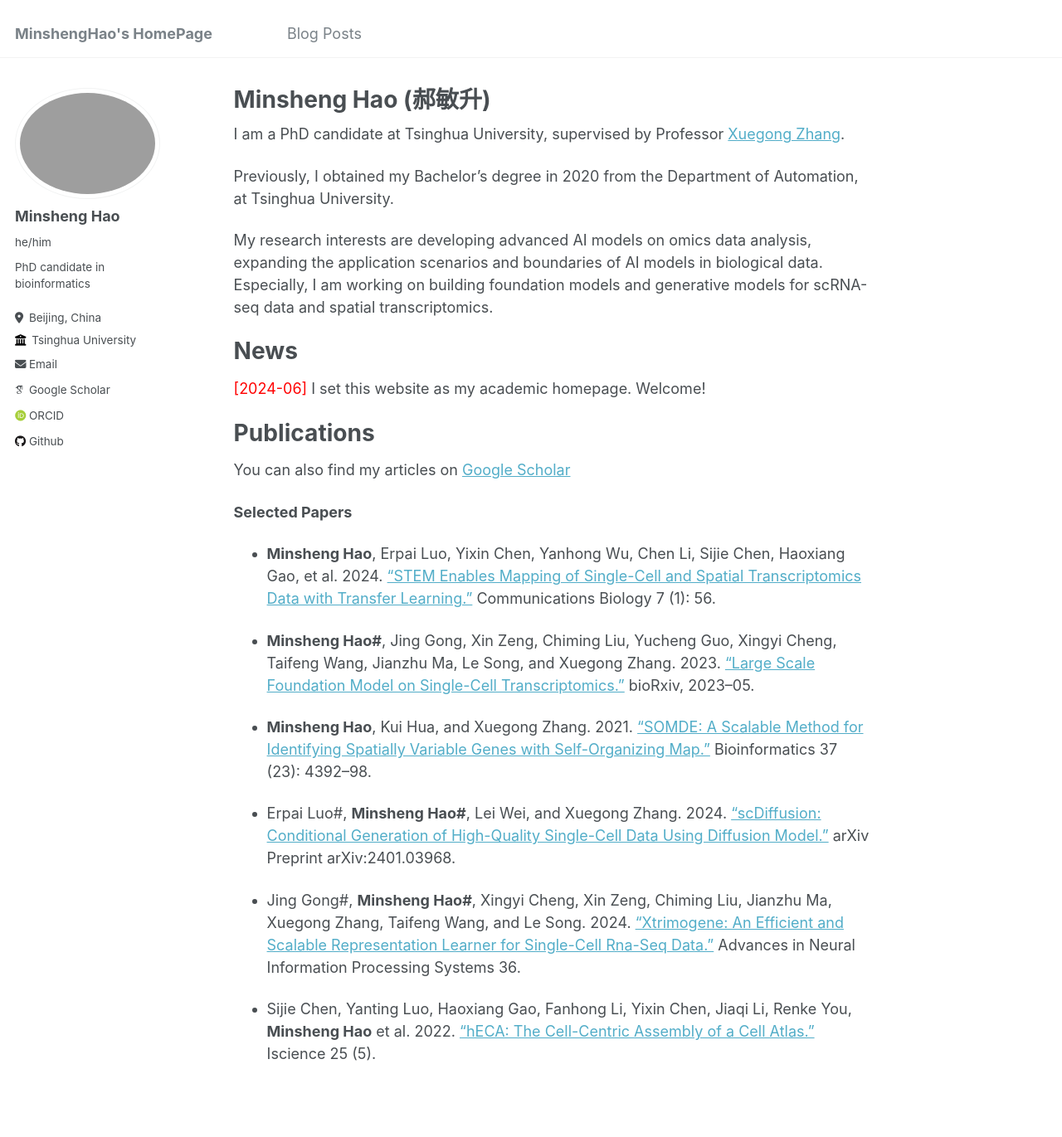
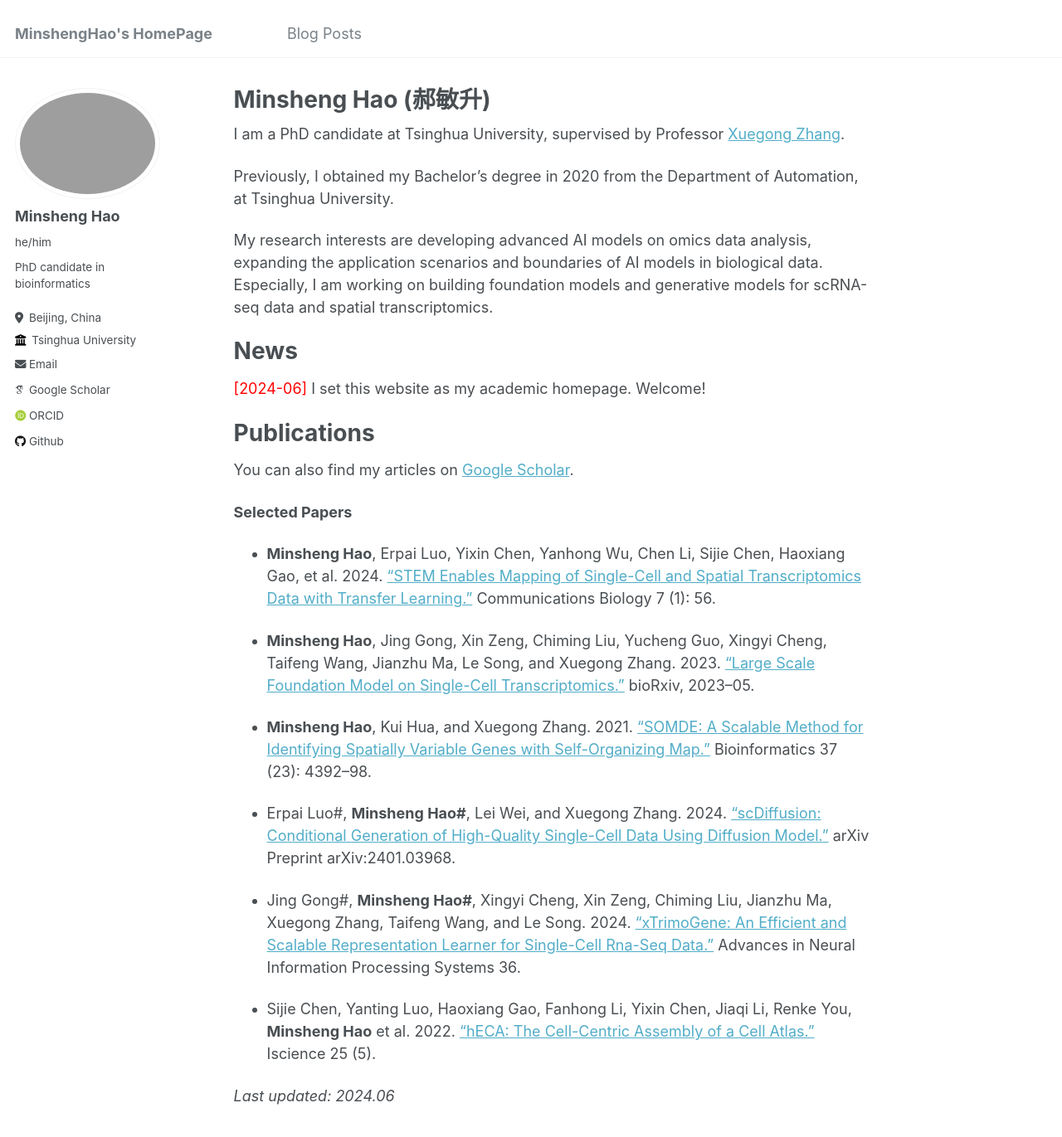
Before and after one commit to WhirlFirst/WhirlFirst.github.io, a Jekyll site: the page built from _pages/about.md, in a window 1280 px wide and 1400 px high. Shown: the top 1371 px of the window at 83% size. Built offline with Jekyll 4.4.1, drawn with Linux system fonts in a browser that asks for light colours; some web fonts are replaced.

Commit message:
modified:   _pages/about.md

```diff
--- a/_pages/about.md
+++ b/_pages/about.md
@@ -18,18 +18,20 @@ News
 
 Publications
 ======
-You can also find my articles on [Google Scholar](https://scholar.google.com/citations?user=UA6g8C8AAAAJ)
+You can also find my articles on [Google Scholar](https://scholar.google.com/citations?user=UA6g8C8AAAAJ).
 
 **Selected Papers**
 
 - **Minsheng Hao**, Erpai Luo, Yixin Chen, Yanhong Wu, Chen Li, Sijie Chen, Haoxiang Gao, et al. 2024. [“STEM Enables Mapping of Single-Cell and Spatial Transcriptomics Data with Transfer Learning.”](https://www.nature.com/articles/s42003-023-05640-1) Communications Biology 7 (1): 56.
 
-- **Minsheng Hao#**, Jing Gong, Xin Zeng, Chiming Liu, Yucheng Guo, Xingyi Cheng, Taifeng Wang, Jianzhu Ma, Le Song, and Xuegong Zhang. 2023. [“Large Scale Foundation Model on Single-Cell Transcriptomics.”](https://doi.org/10.1101/2023.05.29.542705) bioRxiv, 2023–05.
+- **Minsheng Hao**, Jing Gong, Xin Zeng, Chiming Liu, Yucheng Guo, Xingyi Cheng, Taifeng Wang, Jianzhu Ma, Le Song, and Xuegong Zhang. 2023. [“Large Scale Foundation Model on Single-Cell Transcriptomics.”](https://doi.org/10.1101/2023.05.29.542705) bioRxiv, 2023–05.
 
 - **Minsheng Hao**, Kui Hua, and Xuegong Zhang. 2021. [“SOMDE: A Scalable Method for Identifying Spatially Variable Genes with Self-Organizing Map.”](https://doi.org/10.1093/bioinformatics/btab471) Bioinformatics 37 (23): 4392–98.
 
 - Erpai Luo#, **Minsheng Hao#**, Lei Wei, and Xuegong Zhang. 2024. [“scDiffusion: Conditional Generation of High-Quality Single-Cell Data Using Diffusion Model.”](https://arxiv.org/abs/2401.03968) arXiv Preprint arXiv:2401.03968.
 
-- Jing Gong#, **Minsheng Hao#**, Xingyi Cheng, Xin Zeng, Chiming Liu, Jianzhu Ma, Xuegong Zhang, Taifeng Wang, and Le Song. 2024. [“Xtrimogene: An Efficient and Scalable Representation Learner for Single-Cell Rna-Seq Data.”](https://openreview.net/forum?id=gdwcoBCMVi) Advances in Neural Information Processing Systems 36.
+- Jing Gong#, **Minsheng Hao#**, Xingyi Cheng, Xin Zeng, Chiming Liu, Jianzhu Ma, Xuegong Zhang, Taifeng Wang, and Le Song. 2024. [“xTrimoGene: An Efficient and Scalable Representation Learner for Single-Cell Rna-Seq Data.”](https://openreview.net/forum?id=gdwcoBCMVi) Advances in Neural Information Processing Systems 36.
 
 - Sijie Chen, Yanting Luo, Haoxiang Gao, Fanhong Li, Yixin Chen, Jiaqi Li, Renke You, **Minsheng Hao** et al. 2022. [“hECA: The Cell-Centric Assembly of a Cell Atlas.”](https://www.sciencedirect.com/science/article/pii/S2589004222005892) Iscience 25 (5).
+
+*Last updated: 2024.06*
```
